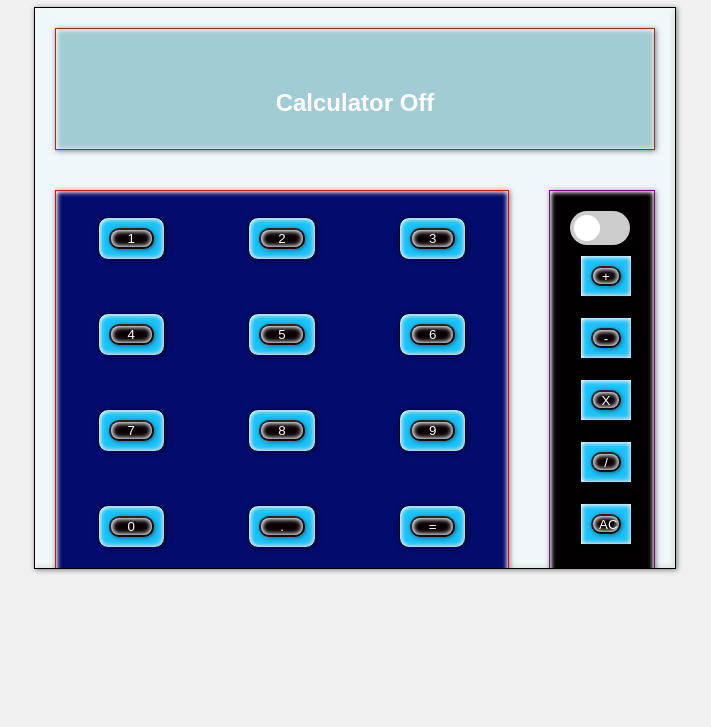
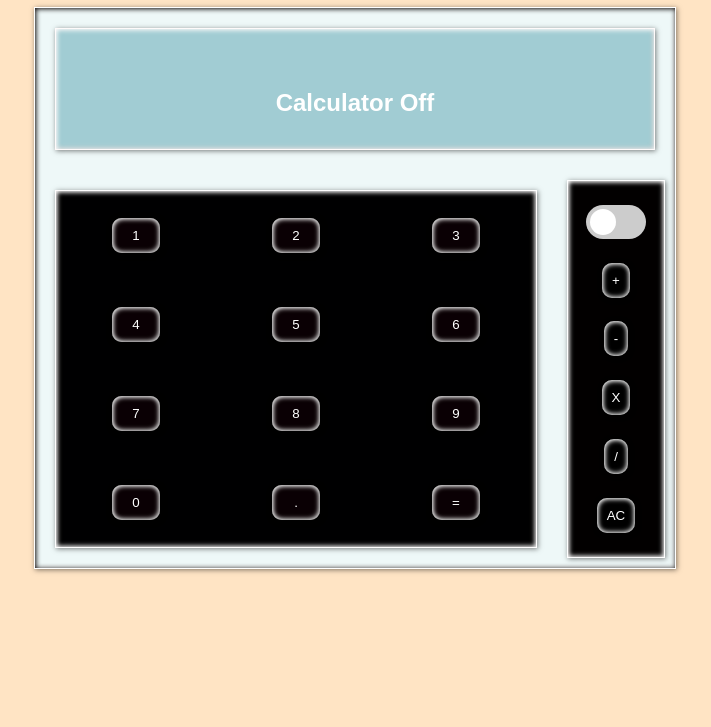
Before and after one commit to Matthias-dot-com/calculator, a plain HTML site: page index.html in a window 1280 px wide. Shown: the part 73-800 px from the top of the page, without its empty margins (285-996 px from the left). Drawn offline with Linux system fonts and the light colour scheme.

Commit message:
All features included in the calculator

```diff
--- a/index.html
+++ b/index.html
@@ -11,7 +11,7 @@
   <body>
     <header class="header">
       <div class="title">
-        <h1>Simple Calculator</h1>
+        <h1>Calculator</h1>
       </div>
     </header>
     <section class="container">
--- a/script.js
+++ b/script.js
@@ -37,7 +37,6 @@ toggleCheckbox.addEventListener("change", function() {
   }
 });
 
-// Disable calculator initially
 disableCalculator();
 displayScreen.textContent = "Calculator Off";
 
--- a/style.css
+++ b/style.css
@@ -4,13 +4,13 @@ body {
   box-sizing: border-box;
   height: 100%;
   text-align: center;
-  background-color: #f0f0f0;
+  background-color: bisque;
   font-family: Arial, sans-serif;
   min-width: none;
 }
 
 .outter {
-    border: 1px solid black;
+    border: 1px solid rgb(255, 255, 255);
     margin: 0 auto;
     height: 70vh;
     width: 50%;
@@ -18,11 +18,11 @@ body {
     flex-direction: column;
     overflow: hidden;
     background-color: #eef8f8;
-    box-shadow: inset 1px 1px 5px #ffffff, inset -1px -1px 5px #ccc, 1px 1px 5px rgba(0, 0, 0, 0.5);
+    box-shadow: inset 1px 1px 5px #0e0b0b, inset -1px -1px 5px #ccc, 1px 1px 5px rgba(0, 0, 0, 0.5);
 }
 
 .screen {
-    border: 1px solid brown;
+    border: 1px solid #fffbfb;
     margin: 20px;
     padding: 20px;
     flex: 0 0 auto;
@@ -48,38 +48,45 @@ body {
     display: flex;
     flex-direction: column;
     justify-content: space-around;
-    border: 1px solid red;
+    border: 1px solid rgb(255, 254, 254);
     margin: 20px;
     flex: 1;
     overflow: auto;
-    background-color: #030c6d;
+    background-color: #000001;
     box-shadow: inset 1px 1px 5px #ffffff, inset -1px -1px 5px #ccc, 1px 1px 5px rgba(0, 0, 0, 0.5);
 }
 
 .controls {
     display: flex;
     flex-direction: column;
-    justify-content: space-around;
-    border: 1px solid purple;
-    margin: 20px;
-    padding: 20px;
-    width: 10%;
+    justify-content: space-evenly;
+    align-items: center;
+    border: 1px solid rgb(255, 255, 255);
+    margin: 10px;
+    width: 15%;
     overflow: auto;
     background-color: #020000;
     box-shadow: inset 1px 1px 5px #ffffff, inset -1px -1px 5px #ccc, 1px 1px 5px rgba(0, 0, 0, 0.5);
 }
 
-.onof,.add,.sub,.mul,.divi,.clear{
+/* .onof,.add,.sub,.mul,.divi,.clear{
     margin: 10px;
-    border: 1px solid black;
-    padding: 10px;
-    width: 30px;
+    width: 10%;
     height: 20px;
     text-align: center;
-    background-color: #19c4fd;
+    background-color: #000000;
     box-shadow: inset 1px 1px 5px #ffffff, inset -1px -1px 5px #ccc, 1px 1px 5px rgba(0, 0, 0, 0.5);
+} */
+
+.op-btn,.cl-btn{
+  border: none;
+  background-color: #000000;
+  color: white;
+  box-shadow: inset 1px 1px 5px #ffffff, inset -1px -1px 5px #ccc, 1px 1px 5px rgba(0, 0, 0, 0.5);
+  padding: 10px;
+  margin: 0 2px;
+  border-radius: 10px;
 }
-
 
 .frow,
 .srow,
@@ -104,29 +111,23 @@ body {
 .e {
     border: 1px solid black;
     border-radius: 10px;
-    padding: 10px;
     width: 10%;
     text-align: center;
-    background-color: #19c4fd;
+    background-color: #000000;
     box-shadow: inset 1px 1px 5px #ffffff, inset -1px -1px 5px #ccc, 1px 1px 5px rgba(0, 0, 0, 0.5);
 }
 
-button {
+.btn, .eq-btn {
     text-align: center;
     width: 100%;
+    border: none;
     border-radius: 10px;
     height: 100%;
     color: white;
+    padding: 10px;
     background-color: #0a0004;
     box-shadow: inset 1px 1px 5px #ffffff, inset -1px -1px 5px #ccc, 1px 1px 5px rgba(0, 0, 0, 0.5);
 }
-
-
-body {
-    margin: 0;
-    padding: 0;
-    font-family: Arial, sans-serif;
-  }
 
   .toggle-container {
     position: relative;
```
